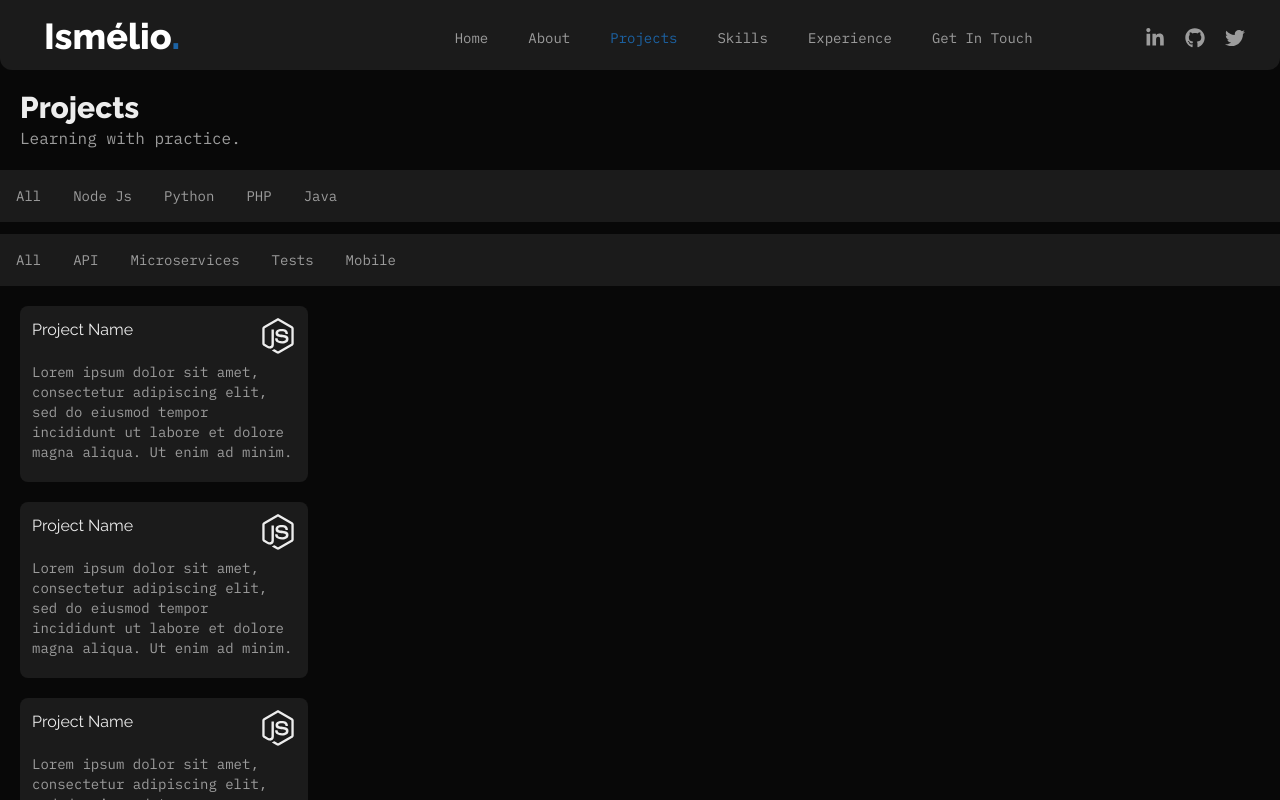
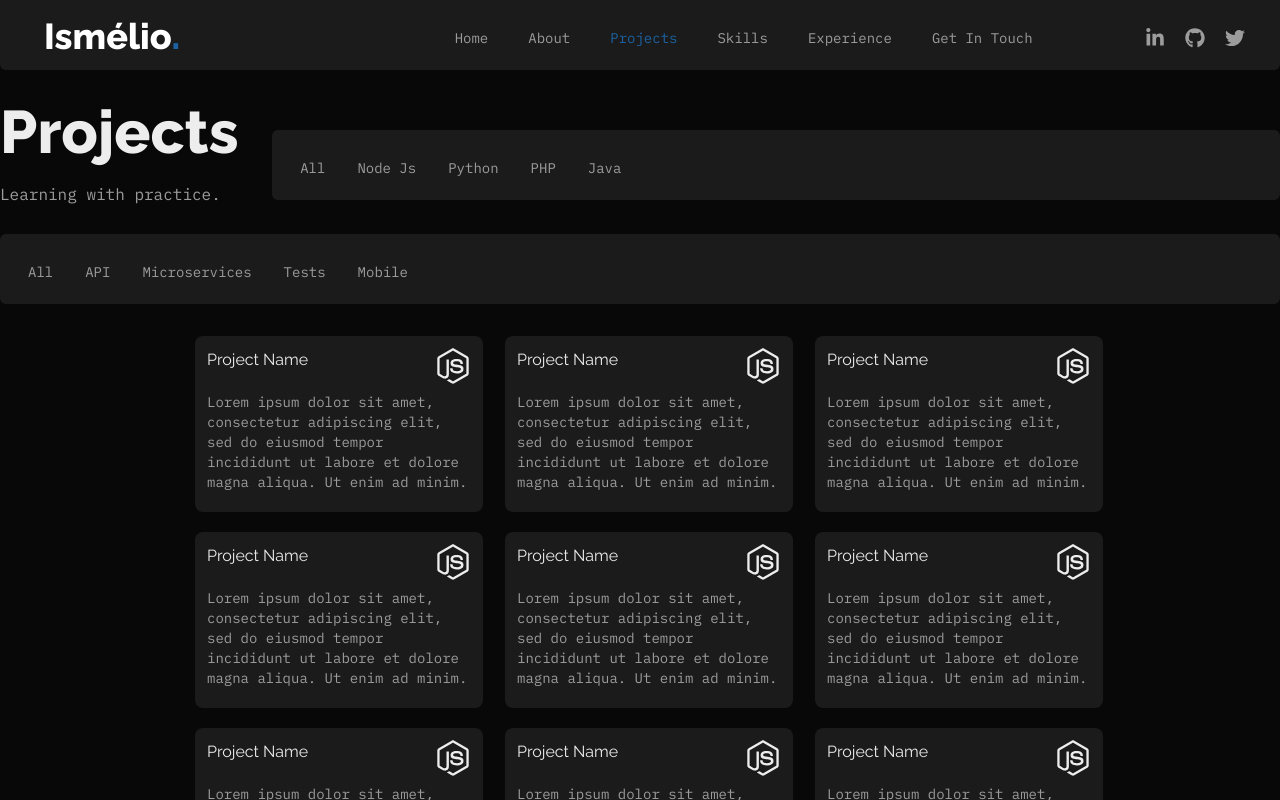
Before and after one commit to Cori-YS/portfolio, a Next.js app: page /projects in a window 1280 px wide. Shown: the top 800 px of the page. Built offline with nearby package versions, Linux system fonts and the light colour scheme.

Commit message:
feat: update projects page

```diff
--- a/src/app/projects/page.tsx
+++ b/src/app/projects/page.tsx
@@ -2,13 +2,17 @@ import { Project } from '../ui/projects/project';
 
 export default function Projects() {
   return (
-    <div>
-      <div>
-        <div className='p-5'>
-          <h1 className='font-sans font-extrabold text-3xl'>Projects</h1>
-          <p className='font-mono text-gray-text'>Learning with practice.</p>
+    <div className='lg:w-[1380] md:mx-auto'>
+      <div className='md:flex md:mt-8'>
+        <div className='md:w-[350px]'>
+          <h1 className='font-sans font-extrabold text-3xl md:text-6xl md:pb-5'>
+            Projects
+          </h1>
+          <p className='font-mono text-gray-text text-nowrap'>
+            Learning with practice.
+          </p>
         </div>
-        <div className='flex overflow-x-auto whitespace-nowrap space-x-8 p-4 scrollbar-hide hover:scrollbar-default bg-gray font-mono text-gray-text text-sm'>
+        <div className='flex overflow-x-auto whitespace-nowrap space-x-8 p-4 scrollbar-hide hover:scrollbar-default bg-gray font-mono text-gray-text text-sm md:rounded-md w-full md:p-7 md:mt-7 md:h-[70px]'>
           <a href='#' className='hover:text-blue'>
             All
           </a>
@@ -26,7 +30,7 @@ export default function Projects() {
           </a>
         </div>
       </div>
-      <div className='flex overflow-x-auto mt-3 whitespace-nowrap space-x-8 p-4 scrollbar-hide hover:scrollbar-default bg-gray font-mono text-gray-text text-sm'>
+      <div className='flex overflow-x-auto mt-3 whitespace-nowrap space-x-8 p-4 scrollbar-hide hover:scrollbar-default bg-gray font-mono text-gray-text text-sm md:rounded-md w-full md:p-7 md:mt-7 md:h-[70px]'>
         <a href='#' className='hover:text-blue'>
           All
         </a>
@@ -43,7 +47,10 @@ export default function Projects() {
           Mobile
         </a>
       </div>
-      <div>
+      <div className='sm:grid sm:grid-cols-2 sm:mx-auto sm:mt-3 md:grid-cols-3 lg:w-[930px]'>
+        <Project />
+        <Project />
+        <Project />
         <Project />
         <Project />
         <Project />
--- a/src/app/ui/header.tsx
+++ b/src/app/ui/header.tsx
@@ -54,7 +54,7 @@ export function Header() {
 
   return (
     <header>
-      <div className='grid grid-cols-2 lg:grid-cols-3 lg:gap-0 w-full h-[70px] bg-gray text-gray-text font-mono font-normal mx-auto lg:w-[1380] lg:rounded-b-xl'>
+      <div className='grid grid-cols-2 lg:grid-cols-3 lg:gap-0 w-full h-[70px] bg-gray text-gray-text font-mono font-normal mx-auto lg:w-[1380] lg:rounded-b-md'>
         <Link
           className='p-4 ml-1 text-4xl text-white font-sans font-extrabold lg:ml-7'
           href='/'
--- a/src/app/ui/projects/project.tsx
+++ b/src/app/ui/projects/project.tsx
@@ -2,7 +2,7 @@ import { FaNodeJs } from 'react-icons/fa';
 
 export function Project() {
   return (
-    <div className='grid grid-cols-2 gap-0 h-44 bg-gray m-5 p-3 rounded-lg sm:w-72'>
+    <div className='grid grid-cols-2 gap-0 h-44 bg-gray p-3 rounded-lg sm:w-72 m-5 md:mb-0'>
       <h1 className='font-sans'>Project Name</h1>
       <FaNodeJs className='text-4xl justify-self-end' />
       <p className='col-span-2 mt-0 pt-0 font-mono text-sm text-gray-text'>
```
